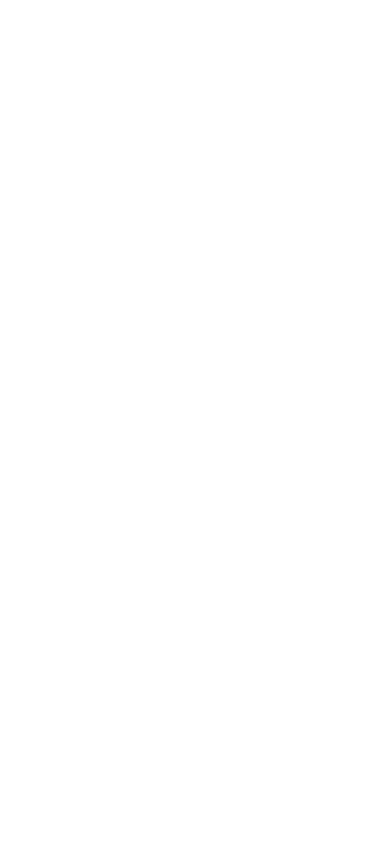
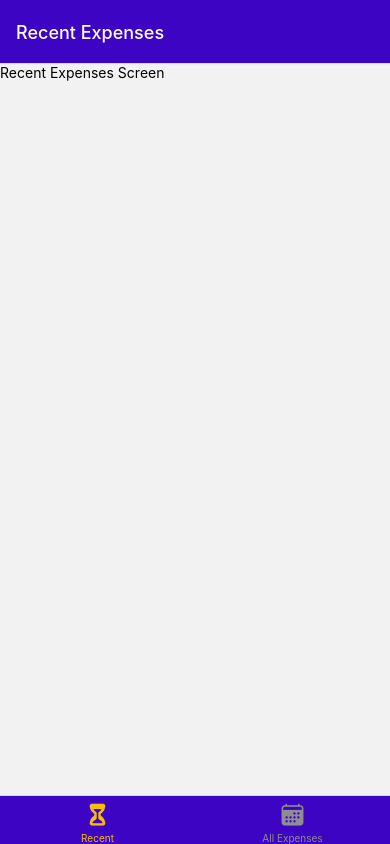
Before and after one commit to Cestrus/ReactNative_Expenses, a React Native app: screen /RecentExpenses in a window 390 px wide. Built offline with nearby package versions, Linux system fonts and the light colour scheme.

Commit message:
created botton tabs (title and icons)

```diff
--- a/App.tsx
+++ b/App.tsx
@@ -1,20 +1,82 @@
+import React from 'react';
 import { StatusBar } from 'expo-status-bar';
-import React from 'react';
-import { StyleSheet, View } from 'react-native';
+// import { StyleSheet, View } from 'react-native';
+import { NavigationContainer } from '@react-navigation/native';
+import { createNativeStackNavigator } from '@react-navigation/native-stack';
+import { createBottomTabNavigator } from '@react-navigation/bottom-tabs';
+import Ionicons from '@expo/vector-icons/Ionicons';
+
+import AllExpensesScreen from './screens/AllExpenses/AllExpensesScreen';
+import RecentExpensesScreen from './screens/RecentExpenses/RecentExpensesScreen';
+import ManageExpenseScreen from './screens/ManageExpense/ManageExpenseScreen';
+
+import { BottomTabParamListType, StackParamListType } from './screens/routingTypes';
+import { GlobalStyles } from './constans/styles';
+
+const Stack = createNativeStackNavigator<StackParamListType>();
+const BottonTab = createBottomTabNavigator<BottomTabParamListType>();
+
+const ExpensesOverview: React.FC = () => {
+  return (
+    <BottonTab.Navigator
+      screenOptions={{
+        headerStyle: {
+          backgroundColor: GlobalStyles.colors.primary500,
+        },
+        headerTintColor: 'white',
+        tabBarStyle: {
+          backgroundColor: GlobalStyles.colors.primary500,
+        },
+        tabBarActiveTintColor: GlobalStyles.colors.accent500,
+      }}
+    >
+      <BottonTab.Screen
+        name='RecentExpenses'
+        component={RecentExpensesScreen}
+        options={{
+          title: 'Recent Expenses',
+          tabBarLabel: 'Recent',
+          tabBarIcon: ({ color, size }) => <Ionicons name='hourglass' size={size} color={color} />,
+        }}
+      />
+      <BottonTab.Screen
+        name='AllExpenses'
+        component={AllExpensesScreen}
+        options={{
+          title: 'All Expenses',
+          tabBarLabel: 'All Expenses',
+          tabBarIcon: ({ color, size }) => <Ionicons name='calendar' size={size} color={color} />,
+        }}
+      />
+    </BottonTab.Navigator>
+  );
+};
 
 export default function App(): JSX.Element {
   return (
-    <View style={styles.container}>
-      <StatusBar style='auto' />
-    </View>
+    <>
+      <StatusBar style='light' />
+      <NavigationContainer>
+        <Stack.Navigator>
+          <Stack.Screen
+            name='ExpensesOverview'
+            component={ExpensesOverview}
+            options={{
+              headerShown: false,
+            }}
+          />
+          <Stack.Screen name='ManageExpense' component={ManageExpenseScreen} />
+        </Stack.Navigator>
+      </NavigationContainer>
+    </>
   );
 }
 
-const styles = StyleSheet.create({
-  container: {
-    flex: 1,
-    backgroundColor: '#fff',
-    alignItems: 'center',
-    justifyContent: 'center',
-  },
-});
+// const styles = StyleSheet.create({
+//   container: {
+//     flex: 1,
+//     backgroundColor: '#fff',
+//     alignItems: 'center',
+//     justifyContent: 'center',
+//   },
+// });
--- /dev/null
+++ b/constans/styles.ts
@@ -0,0 +1,16 @@
+export const GlobalStyles = {
+  colors: {
+    primary50: '#e4d9fd',
+    primary100: '#c6affc',
+    primary200: '#a281f0',
+    primary400: '#5721d4',
+    primary500: '#3e04c3',
+    primary700: '#2d0689',
+    primary800: '#200364',
+    accent500: '#f7bc0c',
+    error50: '#fcc4e4',
+    error500: '#9b095c',
+    gray500: '#39324a',
+    gray700: '#221c30',
+  },
+};
--- a/screens/AllExpenses/AllExpensesScreen.props.ts
+++ b/screens/AllExpenses/AllExpensesScreen.props.ts
@@ -0,0 +1,3 @@
+import { BottomTabRouteProps } from '../routingTypes';
+
+export interface IAllExpensesScreen extends BottomTabRouteProps {}
--- a/screens/AllExpenses/AllExpensesScreen.tsx
+++ b/screens/AllExpenses/AllExpensesScreen.tsx
@@ -0,0 +1,10 @@
+import React from 'react';
+import { Text } from 'react-native';
+
+import { IAllExpensesScreen } from './AllExpensesScreen.props';
+
+const AllExpensesScreen: React.FC<IAllExpensesScreen> = () => {
+  return <Text>All Expenses Screen</Text>;
+};
+
+export default AllExpensesScreen;
--- a/screens/ManageExpense/ManageExpenseScreen.props.ts
+++ b/screens/ManageExpense/ManageExpenseScreen.props.ts
@@ -0,0 +1,3 @@
+import { ManageExpenseRouteProps } from '../routingTypes';
+
+export interface IManageExpenseScreen extends ManageExpenseRouteProps {}
--- a/screens/ManageExpense/ManageExpenseScreen.tsx
+++ b/screens/ManageExpense/ManageExpenseScreen.tsx
@@ -0,0 +1,10 @@
+import React from 'react';
+import { Text } from 'react-native';
+
+import { IManageExpenseScreen } from './ManageExpenseScreen.props';
+
+const ManageExpenseScreen: React.FC<IManageExpenseScreen> = () => {
+  return <Text>Manage Expenses Screen</Text>;
+};
+
+export default ManageExpenseScreen;
--- /dev/null
+++ b/screens/RecentExpenses/RecentExpensesScreen.props.ts
@@ -0,0 +1,3 @@
+import { BottomTabRouteProps } from '../routingTypes';
+
+export interface IRecentExpensesScreen extends BottomTabRouteProps {}
--- a/screens/RecentExpenses/RecentExpensesScreen.tsx
+++ b/screens/RecentExpenses/RecentExpensesScreen.tsx
@@ -0,0 +1,10 @@
+import React from 'react';
+import { Text } from 'react-native';
+
+import { IRecentExpensesScreen } from './RecentExpensesScreen.props';
+
+const RecentExpensesScreen: React.FC<IRecentExpensesScreen> = () => {
+  return <Text>Recent Expenses Screen</Text>;
+};
+
+export default RecentExpensesScreen;
```
Also changed, not shown: screens/routingTypes.ts (+17 -0 lines), screens/RecentExpenses/ResentExpensesScreen.props.ts (deleted).
